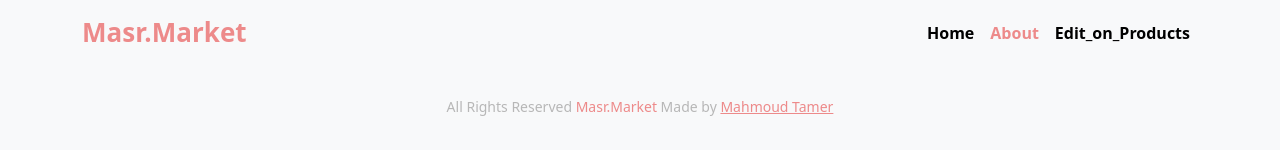
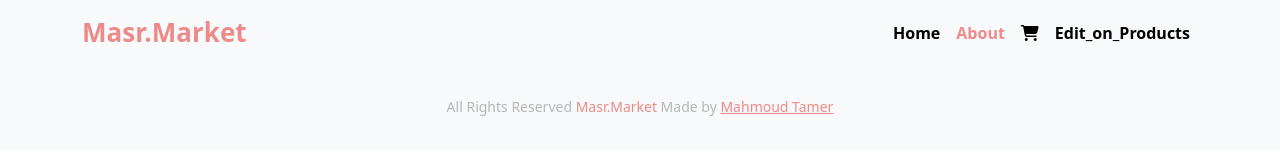
Before and after one commit to mahmoudtamer0/Masr.market, a React (Create React App) app: page /Masr.market/about in a window 1280 px wide. Shown: the top 160 px of the page. Built offline with nearby package versions, Linux system fonts and the light colour scheme.

Commit message:
adding cart icon in navebar

```diff
--- a/src/components/Navbar.js
+++ b/src/components/Navbar.js
@@ -1,5 +1,6 @@
 import { NavLink } from "react-router-dom";
 import './navbar.css'
+import { faFontAwesome } from "@fortawesome/free-regular-svg-icons";
 function Navbar() {
     return (
         <nav className="navbar navbar-expand-lg bg-body-tertiary">
@@ -17,6 +18,9 @@ function Navbar() {
                             <NavLink className="nav-link" to="/about">About</NavLink>
                         </li>
                         <li className="nav-item">
+                            <NavLink className="nav-link cart" to="/cart"><i class="fa-solid fa-cart-shopping"></i></NavLink>
+                        </li>
+                        <li className="nav-item">
                             <a className="nav-link" target="_blank" href="https://mahmoudtamer0.github.io/Masr.market_Management_System/">Edit_on_Products</a>
                         </li>
                     </ul>
```
